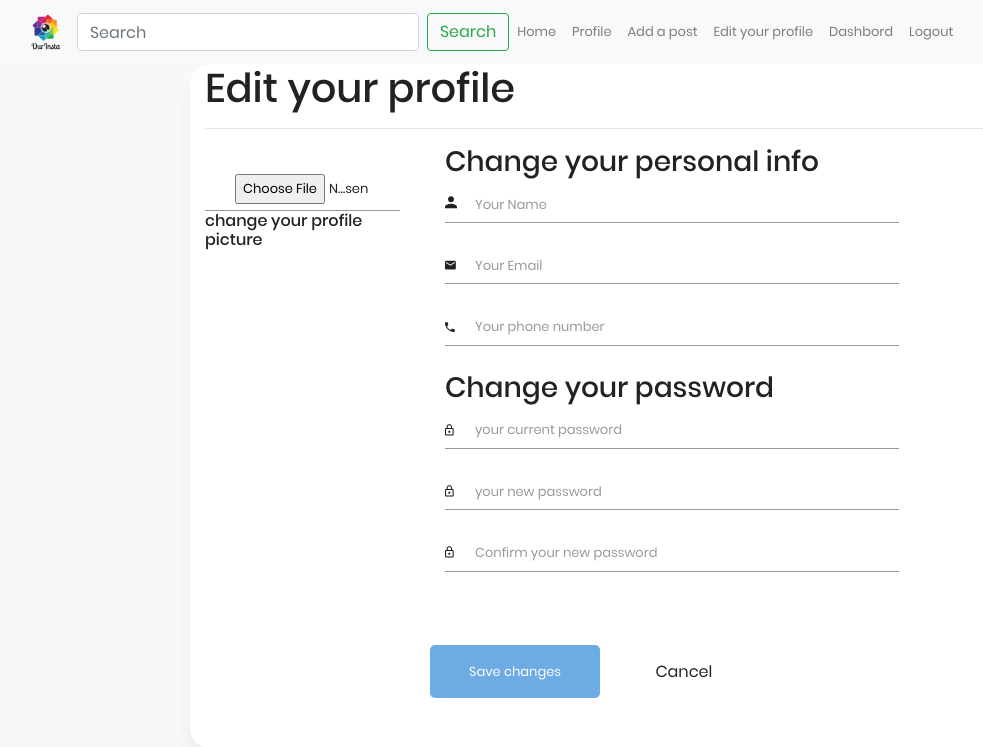
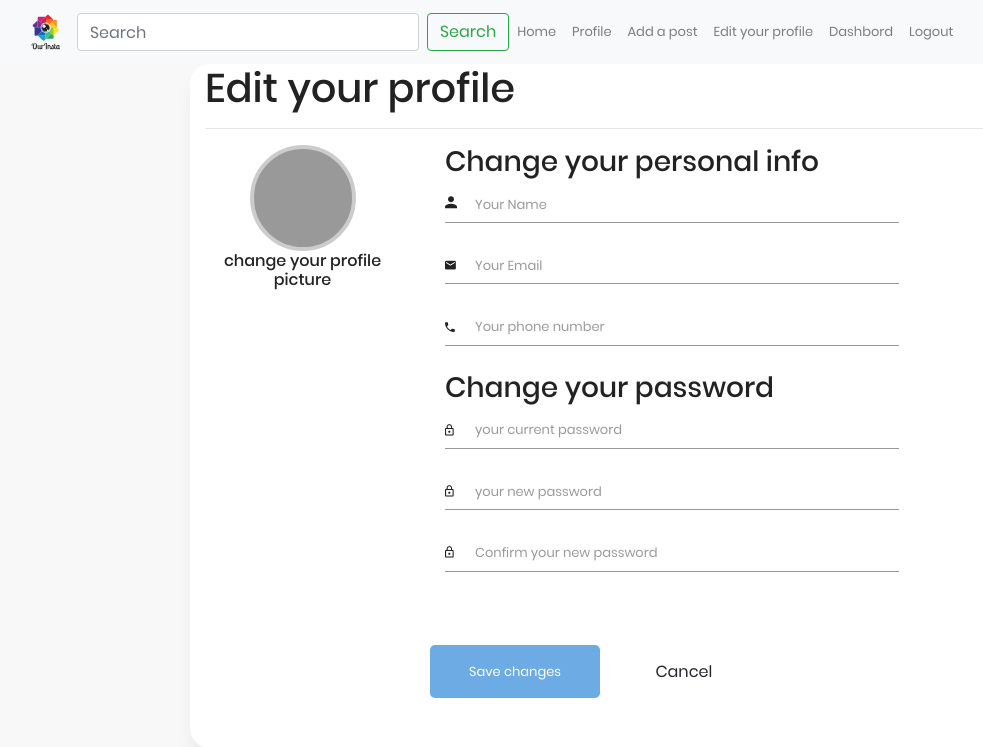
Before and after one commit to sabrinette/OurInstaSFI, a Flask app: template OurInsta/templates/editProfile.html in a window 1280 px wide. Shown: the top 747 px of the page, without its empty margins (0-983 px from the left). Run offline with Flask 2, Linux system fonts and the light colour scheme; the template is opened without the code that fills it, so the values that code supplies are empty; some libraries are stand-ins or nearby versions.

Commit message:
Mettre a jour le fichier css pour la page edit profile

```diff
--- a/OurInsta/static/css/style.css
+++ b/OurInsta/static/css/style.css
@@ -610,3 +610,51 @@ label.valid {
 div {
   display: block;
 }
+
+.picture-container{
+    position: relative;
+    cursor: pointer;
+    text-align: center;
+}
+.picture{
+    width: 106px;
+    height: 106px;
+    background-color: #999999;
+    border: 4px solid #CCCCCC;
+    color: #FFFFFF;
+    border-radius: 50%;
+    margin: 0px auto;
+    overflow: hidden;
+    transition: all 0.2s;
+    -webkit-transition: all 0.2s;
+}
+.picture:hover{
+    border-color: #2ca8ff;
+}
+.content.ct-wizard-green .picture:hover{
+    border-color: #05ae0e;
+}
+.content.ct-wizard-blue .picture:hover{
+    border-color: #3472f7;
+}
+.content.ct-wizard-orange .picture:hover{
+    border-color: #ff9500;
+}
+.content.ct-wizard-red .picture:hover{
+    border-color: #ff3b30;
+}
+.picture input[type="file"] {
+    cursor: pointer;
+    display: block;
+    height: 100%;
+    left: 0;
+    opacity: 0 !important;
+    position: absolute;
+    top: 0;
+    width: 100%;
+}
+
+.picture-src{
+    width: 100%;
+
+}
```
